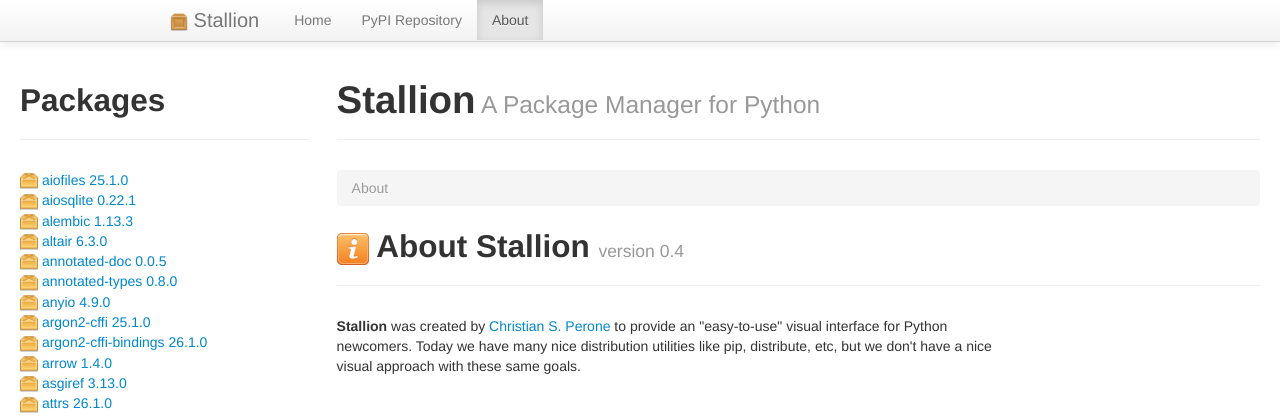
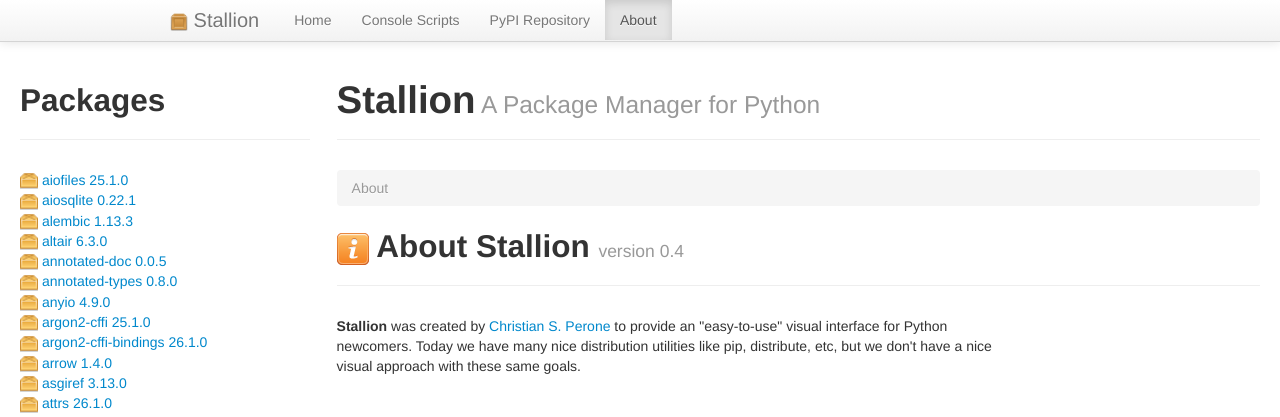
Before and after one commit to perone/stallion, a Flask app: page /about in a window 1280 px wide. Shown: the top 417 px of the page. Run offline with Flask 2, Linux system fonts and the light colour scheme.

Commit message:
Added console scripts section.

```diff
--- a/stallion/main.py
+++ b/stallion/main.py
@@ -225,6 +225,18 @@ def index():
 
     return render_template('system_information.html', **data)
 
+@app.route('/console_scripts')
+def console_scripts():
+    """ Entry point for the global console scripts """
+    data = {}
+    data.update(get_shared_data())
+    data['menu_console_scripts'] = 'active'
+    data['breadpath'] = [Crumb('Console Scripts')]
+
+    entry_console = get_pkg_res().iter_entry_points('console_scripts')
+    data['scripts'] = entry_console
+
+    return render_template('console_scripts.html', **data)
 
 @app.route('/about')
 def about():
--- a/stallion/templates/main.html
+++ b/stallion/templates/main.html
@@ -100,7 +100,7 @@
 
 				<ul class="nav">
 					<li class="{{ menu_home }}"><a href="{{ url_for('index') }}">Home</a></li>
-
+					<li class="{{ menu_console_scripts }}"><a href="{{ url_for('console_scripts') }}">Console Scripts</a></li>
 					<li class="dropdown" data-dropdown="dropdown" >
 						<a href="#" class="dropdown-toggle" data-toggle="dropdown">PyPI Repository</a>
 						<ul class="dropdown-menu">
```
Also changed, not shown: stallion/templates/console_scripts.html (added, +53 -0 lines), README.md.
